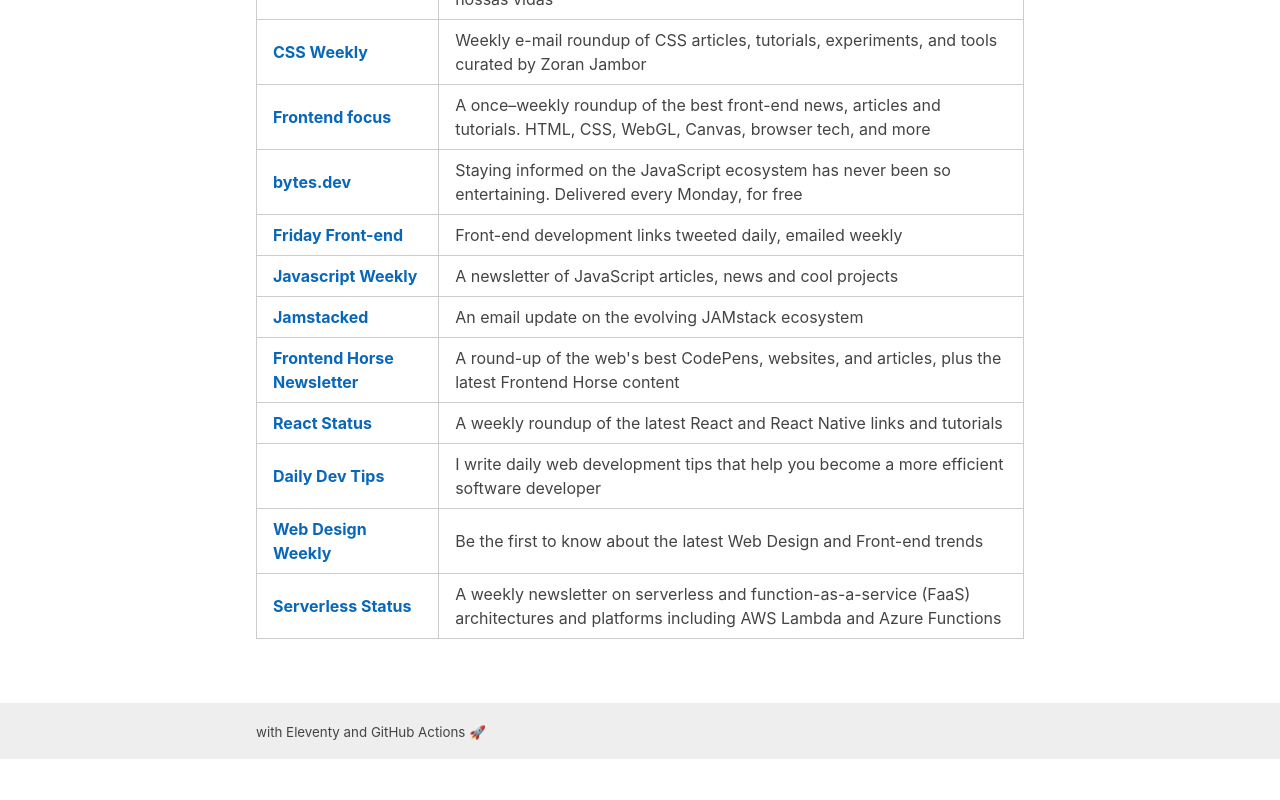
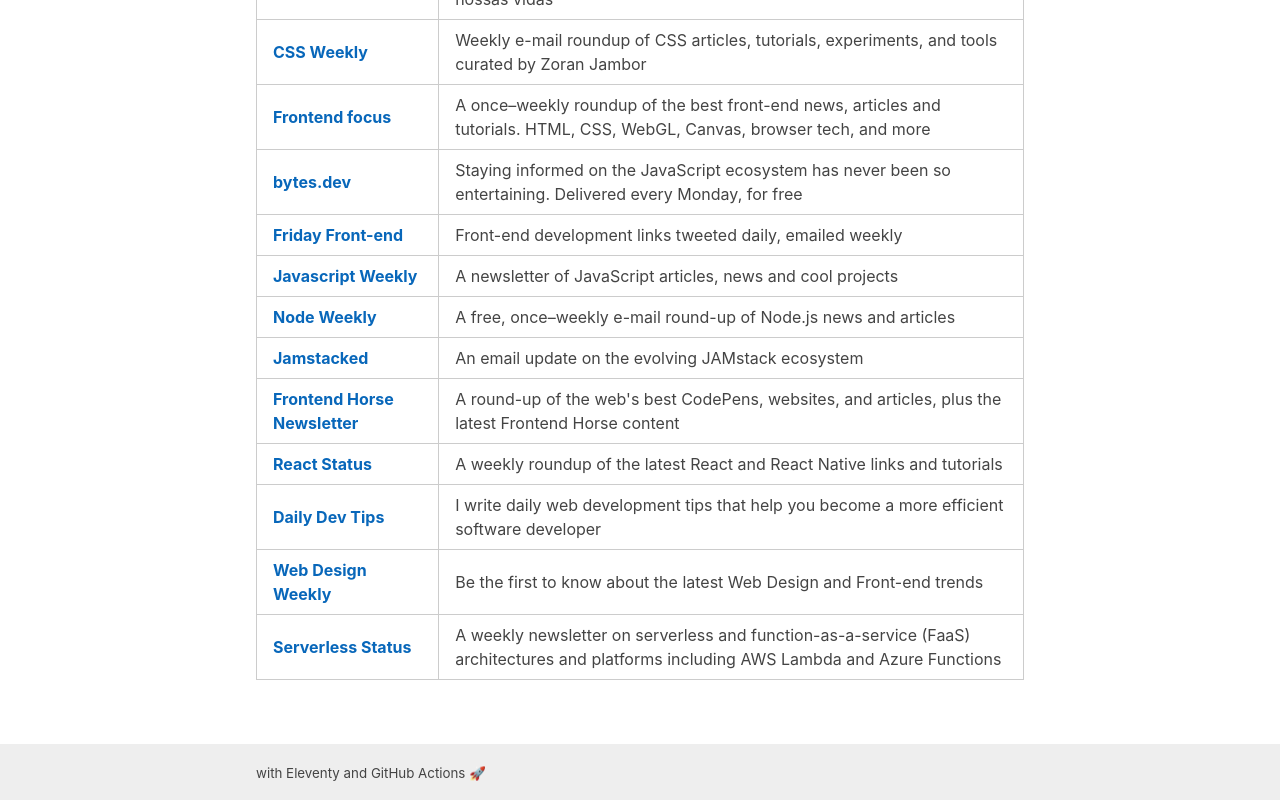
Before and after one commit to tcelestino/bloco-de-notas, an Eleventy site: page posts/2022/newsletters-ti-desenvolvimento.md in a window 1280 px wide. Shown: the part 664-1464 px from the top of the page. Before the commit the page ends 1423 px from the top, so only its background shows below. Built offline with nearby package versions, Linux system fonts and the light colour scheme; Eleventy itself is replaced by a stand-in of ours; files that its build step writes are made by us from their sources.

Commit message:
[post]: 05 - add node weekly (#14)

```diff
--- a/posts/2022/newsletters-ti-desenvolvimento.md
+++ b/posts/2022/newsletters-ti-desenvolvimento.md
@@ -18,6 +18,7 @@
 |[bytes.dev](https://bytes.dev/?x=478660080&ck_subscriber_id=478660080) | Staying informed on the JavaScript ecosystem has never been so entertaining. Delivered every Monday, for free |
 |[Friday Front-end](https://www.getrevue.co/profile/fridayfrontend) | Front-end development links tweeted daily, emailed weekly |
 |[Javascript Weekly](https://javascriptweekly.com/) | A newsletter of JavaScript articles, news and cool projects |
+|[Node Weekly](https://nodeweekly.com/) | A free, once–weekly e-mail round-up of Node.js news and articles |
 |[Jamstacked](https://jamstack.email) | An email update on the evolving JAMstack ecosystem |
 |[Frontend Horse Newsletter](https://www.getrevue.co/profile/frontendhorse) | A round-up of the web's best CodePens, websites, and articles, plus the latest Frontend Horse content |
 |[React Status](https://react.statuscode.com/) | A weekly roundup of the latest React and React Native links and tutorials |
```
